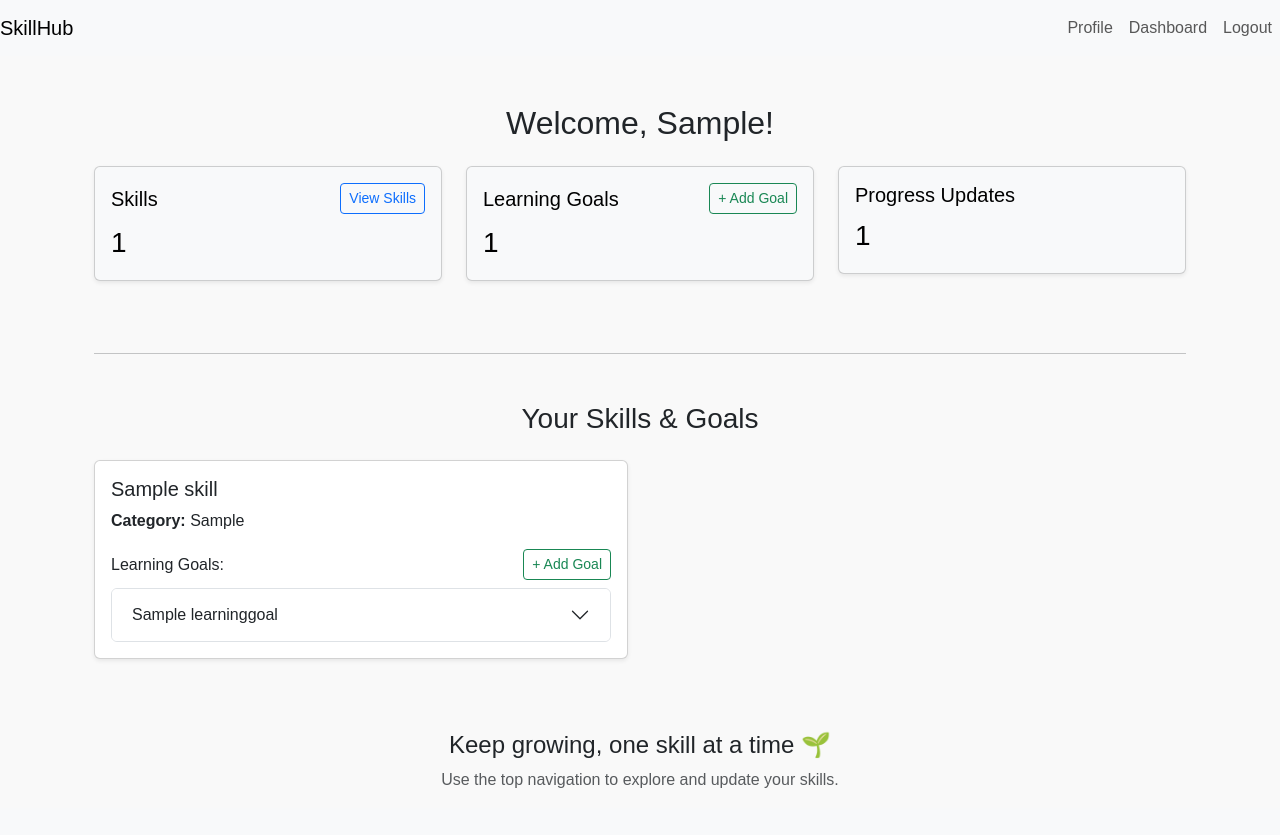
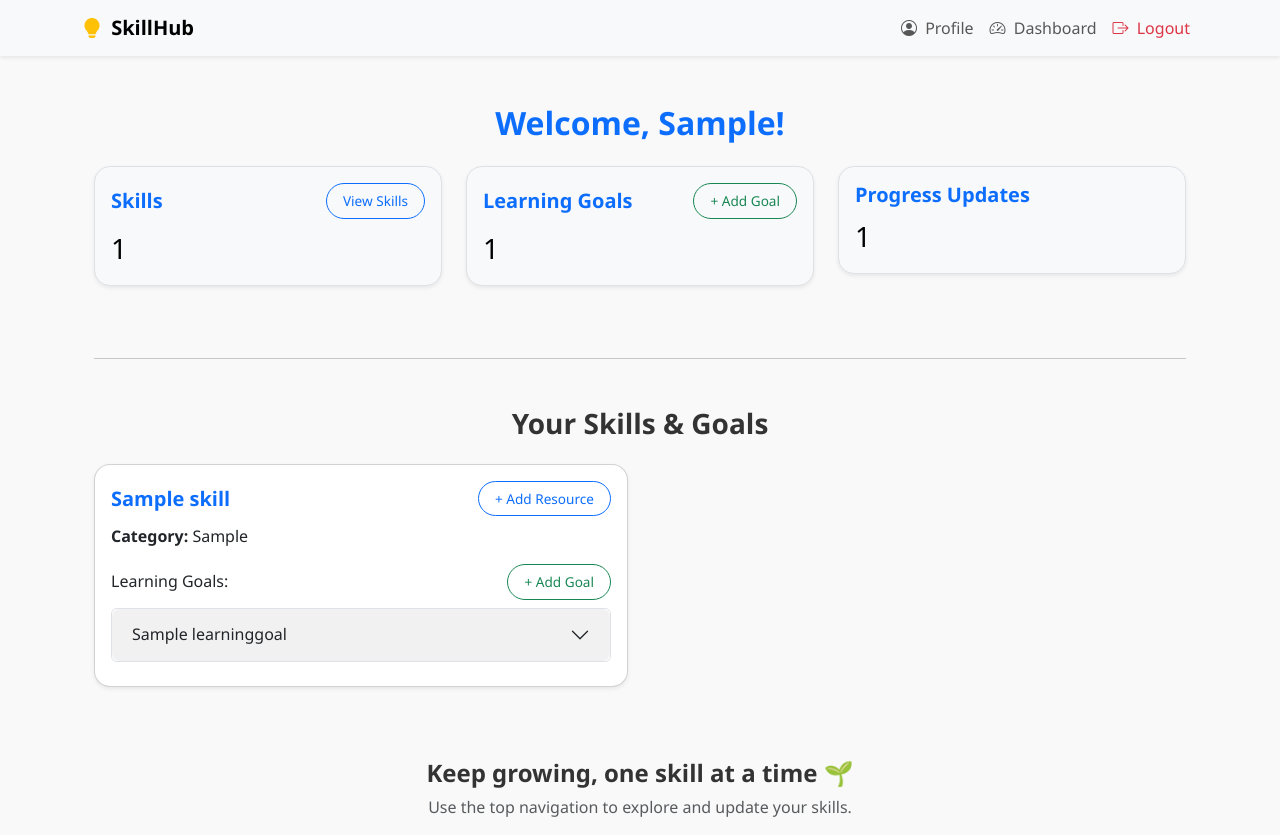
Before and after one commit to BoyanKostadinov/skill-hub, a Django app: page /dashboard/ in a window 1280 px wide. Before the commit the page ends 788 px from the top, so only its background shows below. Run offline with Django 5.2, Linux system fonts and the light colour scheme; a user stored in the database is signed in; tables that the repository leaves empty hold one stand-in row (values such as "Sample post").

Commit message:
new templates, updates in dashboard and base templates, updates in private and public views; updated admin, forms, signals and urls

```diff
--- a/tracker/forms.py
+++ b/tracker/forms.py
@@ -27,11 +27,12 @@
 class GoalForm(forms.ModelForm):
     class Meta:
         model = LearningGoal
-        fields = '__all__'
+        fields = ['name', 'description', 'target_date', 'progress']  # omit 'skill' if set in the view
 
         widgets = {
             'target_date': forms.DateInput(attrs={'type': 'date'}),
         }
+
 
 class ProgressForm(forms.ModelForm):
     class Meta:
--- a/tracker/static/tracker/css/styles.css
+++ b/tracker/static/tracker/css/styles.css
@@ -1,12 +1,92 @@
+/* Base styling */
 body {
-    font-family: Arial, sans-serif;
+    font-family: 'Segoe UI', Arial, sans-serif;
     background-color: #f9f9f9;
+    margin: 0;
+    padding: 0;
+    color: #333;
+}
 
-    <style>
-      .badge {
-        font-size: 0.8rem;
-        padding: 0.3em 0.6em;
-        border-radius: 0.4em;
-      }
-    </style>
+/* Typography */
+h1, h2, h3, h4 {
+    font-weight: 600;
 }
+
+a {
+    text-decoration: none;
+}
+
+/* Navbar */
+.navbar-brand {
+    font-size: 1.25rem;
+    font-weight: bold;
+}
+
+/* Card polish */
+.card {
+    border-radius: 1rem;
+    box-shadow: 0 4px 12px rgba(0, 0, 0, 0.05);
+    transition: transform 0.2s ease, box-shadow 0.2s ease;
+}
+
+/* Button tweaks */
+.btn {
+    border-radius: 50px;
+    padding: 0.4rem 1rem;
+    transition: transform 0.2s ease;
+}
+
+a.btn-sm {
+    font-size: 0.85rem;
+}
+
+/* Badges */
+.badge {
+    font-size: 0.8rem;
+    padding: 0.3em 0.6em;
+    border-radius: 0.4em;
+}
+
+/* Accordion */
+.accordion-button {
+    background-color: #f1f1f1;
+    font-weight: 500;
+    border-radius: 0.4rem;
+}
+
+.accordion-collapse {
+    transition: all 0.3s ease-in-out;
+}
+
+.accordion-body {
+    line-height: 1.6;
+    font-size: 0.95rem;
+}
+
+/* Progress bar */
+.progress {
+    background-color: #e9ecef;
+}
+
+.progress-bar {
+    font-weight: 500;
+}
+
+/* Section spacing */
+.container > .row {
+    margin-bottom: 2rem;
+}
+
+/* Card title highlight */
+.card-title {
+    color: #0d6efd; /* Bootstrap primary */
+    font-weight: 600;
+}
+
+/* Focus styles for accessibility */
+button:focus,
+.btn:focus,
+.accordion-button:focus {
+    outline: 2px dashed #0d6efd;
+    outline-offset: 2px;
+}
--- a/tracker/templates/tracker/base.html
+++ b/tracker/templates/tracker/base.html
@@ -1,28 +1,65 @@
 <!DOCTYPE html>
 <html lang="en">
 <head>
+    <meta charset="UTF-8">
     <title>{% block title %}SkillHub{% endblock %}</title>
+
+    <!-- Bootstrap 5.3 -->
     <link href="https://cdn.jsdelivr.net/npm/bootstrap@5.3.2/dist/css/bootstrap.min.css" rel="stylesheet">
     <script src="https://cdn.jsdelivr.net/npm/bootstrap@5.3.2/dist/js/bootstrap.bundle.min.js"></script>
+
+    <!-- Bootstrap Icons -->
+    <link rel="stylesheet" href="https://cdn.jsdelivr.net/npm/bootstrap-icons@1.11.1/font/bootstrap-icons.css">
+
     {% load static %}
     <link rel="stylesheet" href="{% static 'tracker/css/styles.css' %}">
 </head>
 <body>
-<nav class="navbar navbar-expand-lg navbar-light bg-light">
-    <a class="navbar-brand" href="/">SkillHub</a>
-    <div class="collapse navbar-collapse">
+    <nav class="navbar navbar-expand-lg navbar-light bg-light shadow-sm">
+        <div class="container">
+            <a class="navbar-brand fw-bold" href="/">
+                <i class="bi bi-lightbulb-fill text-warning me-1"></i> SkillHub
+            </a>
+            <button class="navbar-toggler" type="button" data-bs-toggle="collapse" data-bs-target="#navbarContent"
+                    aria-controls="navbarContent" aria-expanded="false" aria-label="Toggle navigation">
+                <span class="navbar-toggler-icon"></span>
+            </button>
+
+            <div class="collapse navbar-collapse" id="navbarContent">
                 <ul class="navbar-nav ms-auto">
                     {% if user.is_authenticated %}
-                <li class="nav-item"><a class="nav-link" href="{% url 'profile' %}">Profile</a></li>
-                <li class="nav-item"><a class="nav-link" href="{% url 'dashboard' %}">Dashboard</a></li>
-                <li class="nav-item"><a class="nav-link" href="{% url 'logout' %}">Logout</a></li>
+                        <li class="nav-item">
+                            <a class="nav-link" href="{% url 'profile' %}">
+                                <i class="bi bi-person-circle me-1"></i> Profile
+                            </a>
+                        </li>
+                        <li class="nav-item">
+                            <a class="nav-link" href="{% url 'dashboard' %}">
+                                <i class="bi bi-speedometer2 me-1"></i> Dashboard
+                            </a>
+                        </li>
+                        <li class="nav-item">
+                            <a class="nav-link text-danger" href="{% url 'logout' %}">
+                                <i class="bi bi-box-arrow-right me-1"></i> Logout
+                            </a>
+                        </li>
                     {% else %}
-                <li class="nav-item"><a class="nav-link" href="{% url 'login' %}">Login</a></li>
-                <li class="nav-item"><a class="nav-link" href="{% url 'register' %}">Register</a></li>
+                        <li class="nav-item">
+                            <a class="nav-link" href="{% url 'login' %}">
+                                <i class="bi bi-box-arrow-in-right me-1"></i> Login
+                            </a>
+                        </li>
+                        <li class="nav-item">
+                            <a class="nav-link" href="{% url 'register' %}">
+                                <i class="bi bi-person-plus me-1"></i> Register
+                            </a>
+                        </li>
                     {% endif %}
                 </ul>
             </div>
+        </div>
     </nav>
+
     <div class="container mt-4">
         {% block content %}{% endblock %}
     </div>
--- a/tracker/templates/tracker/dashboard.html
+++ b/tracker/templates/tracker/dashboard.html
@@ -2,11 +2,11 @@
 
 {% block content %}
 <div class="container mt-5">
-    <h2 class="mb-4 text-center">Welcome, {{ user.first_name|default:user.username }}!</h2>
+    <h2 class="mb-4 text-center fw-bold text-primary">Welcome, {{ user.first_name|default:user.username }}!</h2>
 
     <div class="row">
     <div class="col-md-4 mb-4">
-        <div class="card text-bg-light shadow-sm">
+        <div class="card text-bg-light shadow-sm rounded-4 border">
             <div class="card-body">
                 <div class="d-flex justify-content-between align-items-center mb-2">
                     <h5 class="card-title mb-0">Skills</h5>
@@ -18,7 +18,7 @@
     </div>
 
     <div class="col-md-4 mb-4">
-        <div class="card text-bg-light shadow-sm">
+        <div class="card text-bg-light shadow-sm rounded-4 border">
             <div class="card-body">
                 <div class="d-flex justify-content-between align-items-center mb-2">
                     <h5 class="card-title mb-0">Learning Goals</h5>
@@ -34,7 +34,7 @@
     </div>
 
     <div class="col-md-4 mb-4">
-        <div class="card text-bg-light shadow-sm">
+        <div class="card text-bg-light shadow-sm rounded-4 border">
             <div class="card-body">
                 <h5 class="card-title">Progress Updates</h5>
                 <p class="card-text fs-3">{{ progress_count }}</p>
@@ -52,12 +52,16 @@
         <div class="col-md-6 mb-4">
             <div class="card shadow-sm">
                 <div class="card-body">
-                    <h5 class="card-title">
-                      {{ skill.name }}
-                      {% if skill.is_complete %}
-                        <span class="badge bg-success ms-2">✅ Complete</span>
-                      {% endif %}
-                    </h5>
+                    <div class="d-flex justify-content-between align-items-center mb-2">
+                      <h5 class="card-title mb-0">
+                        {{ skill.name }}
+                        {% if skill.is_complete %}
+                          <span class="badge bg-success ms-2">✅ Complete</span>
+                        {% endif %}
+                      </h5>
+                      <a href="{% url 'resource-add' %}?skill_id={{ skill.id }}" class="btn btn-sm btn-outline-primary">+ Add Resource</a>
+                    </div>
+
                     <p><strong>Category:</strong> {{ skill.category }}</p>
 
                     <div class="d-flex justify-content-between align-items-center mb-2">
@@ -68,9 +72,9 @@
                     {% if skill.learninggoal_set.all %}
                     <div class="accordion" id="accordionSkill{{ skill.id }}">
                         {% for goal in skill.learninggoal_set.all %}
-                        <div class="accordion-item">
+                        <div class="accordion-item mb-2 rounded border">
                             <h2 class="accordion-header" id="headingGoal{{ goal.id }}">
-                                <button class="accordion-button collapsed" type="button" data-bs-toggle="collapse"
+                                <button class="accordion-button collapsed rounded-3" type="button" data-bs-toggle="collapse"
                                         data-bs-target="#collapseGoal{{ goal.id }}" aria-expanded="false"
                                         aria-controls="collapseGoal{{ goal.id }}">
                                     {{ goal.name }}
@@ -85,6 +89,11 @@
                                         <span class="badge bg-success ms-2">✅ Complete</span>
                                       {% endif %}
                                     </p>
+                                   <div class="d-flex justify-content-between align-items-center mb-2">
+                                        <a href="{% url 'goal-edit' goal.id %}" class="btn btn-sm btn-warning">✏️ Edit Goal</a>
+                                        <a href="{% url 'goal-delete' goal.id %}" class="btn btn-sm btn-danger">🗑️ Delete</a>
+                                    </div>
+
                                     <div class="progress mb-2" style="height: 20px;">
                                         <div class="progress-bar" role="progressbar" style="width: {{ goal.progress }}%;"
                                              aria-valuenow="{{ goal.progress }}" aria-valuemin="0" aria-valuemax="100">
--- a/tracker/urls.py
+++ b/tracker/urls.py
@@ -1,6 +1,10 @@
 from django.urls import path
 from tracker.views import public_views, auth_views, private_views
-from tracker.views.private_views import ProgressCreateView, SkillUpdateView, SkillDeleteView, ResourceCreateView, UserProfileEditView
+from tracker.views.private_views import (ProgressCreateView,
+                                         SkillUpdateView,
+                                         SkillDeleteView,
+                                         ResourceCreateView,
+                                         UserProfileEditView)
 
 urlpatterns = [
     path('', public_views.home_view, name='home'),
@@ -23,6 +27,6 @@
     path('goal/edit/<int:pk>/', private_views.GoalUpdateView.as_view(), name='goal-edit'),
     path('resources/add/', ResourceCreateView.as_view(), name='resource-add'),
     path('profile/edit/', UserProfileEditView.as_view(), name='edit-profile'),
-
+    path('goal/<int:pk>/delete/', private_views.GoalDeleteView.as_view(), name='goal-delete'),
 
 ]
--- a/tracker/views/private_views.py
+++ b/tracker/views/private_views.py
@@ -90,10 +90,10 @@
             form.add_error(None, "Goal ID is required.")
             return self.form_invalid(form)
 
-        # Save the form *after* assigning the goal
+        # The form is assigning after the goal
         response = super().form_valid(form)
 
-        # Recalculate total progress for the goal
+        # Total progress is recalculated for the goal
         total_progress = goal.progressupdate_set.aggregate(total=models.Sum('progress'))['total'] or 0
         goal.progress = min(total_progress, 100)
         goal.save()
@@ -123,6 +123,11 @@
     template_name = 'tracker/skill_confirm_delete.html'
     success_url = reverse_lazy('dashboard')
 
+class GoalDeleteView(LoginRequiredMixin, DeleteView):
+    model = LearningGoal
+    template_name = 'tracker/goal_confirm_delete.html'
+    success_url = reverse_lazy('dashboard')
+
 class ProfileView(LoginRequiredMixin, TemplateView):
     template_name = 'tracker/profile.html'
 
@@ -147,10 +152,12 @@
         resource_groups = defaultdict(list)
         skill_map = {}
         for skill in skills:
+            skill_map[skill.id] = skill
+
             resources = Resource.objects.filter(skill=skill, approved=True)
             if resources.exists():
                 resource_groups[skill.id] = list(resources)
-                skill_map[skill.id] = skill
+
 
         resource_groups = dict(resource_groups)
 
@@ -169,9 +176,13 @@
 
 class GoalUpdateView(LoginRequiredMixin, UpdateView):
     model = LearningGoal
-    fields = ['description', 'target_date', 'progress']
+    fields = ['name', 'description', 'target_date', 'progress']
     template_name = 'tracker/goal_form.html'
     success_url = reverse_lazy('dashboard')
+
+    def get_queryset(self):
+        # This ensures users can only edit their own goals
+        return LearningGoal.objects.filter(skill__owner=self.request.user)
 
 class ResourceCreateView(LoginRequiredMixin, CreateView):
     model = Resource
@@ -180,8 +191,8 @@
     success_url = reverse_lazy('dashboard')  # or redirect to profile or skill detail
 
     def form_valid(self, form):
-        form.instance.submitted_by = self.request.user  # if you track who added the resource
-        # Optionally set `approved = False` and let admin review it
+        form.instance.added_by = self.request.user  # Track who added the resource
+        # By default, approved is set to False. The admin will approve it.
         form.instance.approved = False
         return super().form_valid(form)
 
--- a/tracker/views/public_views.py
+++ b/tracker/views/public_views.py
@@ -6,7 +6,3 @@
 
 def about_view(request):
     return render(request, 'tracker/about.html')
-
-def public_skill_list(request):
-    skills = Skill.objects.all()
-    return render(request, 'tracker/skill_list.html', {'skills': skills})
```
Also changed, not shown: tracker/admin.py (+15 -2 lines), tracker/signals.py (+4 -3 lines), tracker/templates/tracker/goal_confirm_delete.html (added, +13 -0 lines), tracker/templates/tracker/profile_confirm_delete.html (added, +14 -0 lines), README.md (added), media/avatars/240_F_599694739_ml7qTUvhrpiRsz6776uJl0JxI0p9yuJp.jpg (added). Lines whose indentation alone changed are shown as unchanged.
